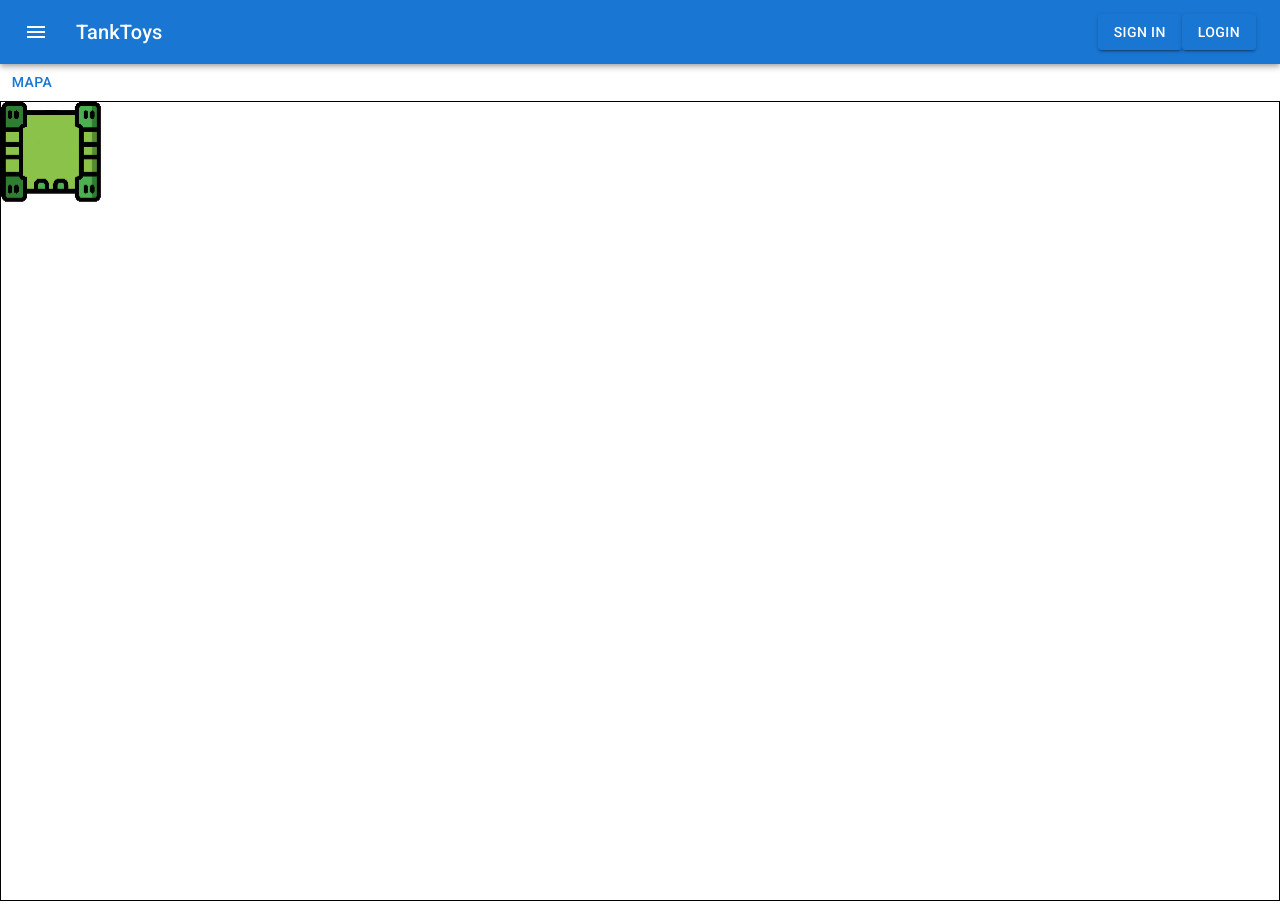
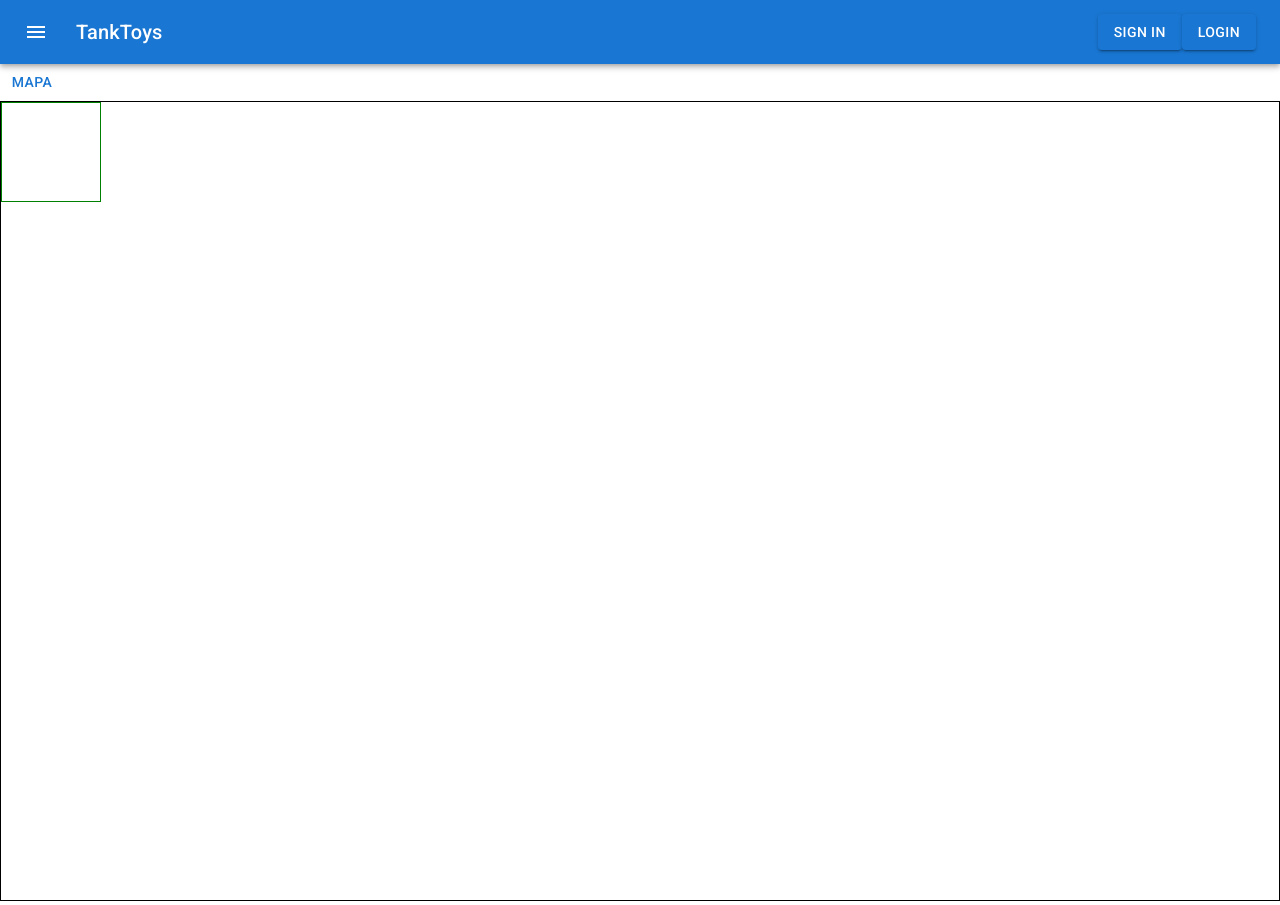
Before and after one commit to Erojase/TankToys, a Next.js app: page /game in a window 1280 px wide. Built offline with nearby package versions, Linux system fonts and the light colour scheme.

Commit message:
change canvas to general component paradigm

```diff
--- a/src/components/MainCanvas.tsx
+++ b/src/components/MainCanvas.tsx
@@ -1,15 +1,16 @@
 import React from "react";
 import { TankController } from "../controllers/TankController";
-import { tank } from "../pages/game";
 import { dimensions } from "../utils/utils";
 import { ImgCache } from "../models/Cache";
+import { Box } from "@mui/material";
+import TankComponent from "./Tank";
 
 export default function MainCanvas() {
     const [thisWindow, setThisWindow] = React.useState<dimensions>({
         height: 0,
         width: 0
       });
-    const canvasRef = React.useRef<HTMLCanvasElement>(null);
+    const ContainerRef = React.useRef(null);
 
     const [render, rerender] = React.useState(false);
 
@@ -20,57 +21,28 @@ export default function MainCanvas() {
             height: window.innerHeight,
             width: window.innerWidth
         })
-        let canvas = canvasRef?.current;
-        TankController.tank = tank;
-        let ctx = canvas?.getContext("2d");
-        ctx!.canvas.height = window.innerHeight; //or your desired height
-        ctx!.canvas.width = window.innerWidth
 
         keyboardHandler();
 
-
-        ctx!.fillStyle = "white";
-        ctx?.fillRect(0, 0, canvas!.width, canvas!.height);
-
-        paintTank(ctx!);
         return () => {}
     }, [render])
 
-    const paintTank = (ctx:CanvasRenderingContext2D) =>{
-        if (ImgCache.tanky == undefined) {
-            let img = new Image();
-            img.onload = () =>{
-                ctx.imageSmoothingEnabled = false;
-
-                ctx.save();
-                ctx.rotate(TankController.tank.rotation);
-                ctx.drawImage(img, 0, 0, img.width, img.height, tank.position.x, tank.position.y, 100, 100);
-                ctx.restore();
-            }
-            img.src = "/tanky-bot.png"
-            ImgCache.tanky = img;
-        } else {
-            ctx.imageSmoothingEnabled = false;
-
-            ctx.save();
-            ctx.translate(ctx.canvas.width/2, ctx.canvas.height/2);
-            ctx.rotate(TankController.tank.rotation*Math.PI/180);
-
-            ctx.drawImage(ImgCache.tanky, 0, 0, ImgCache.tanky.width,ImgCache.tanky.height, tank.position.x, tank.position.y, 100, 100)
-            ctx.restore();
-        }
-
-        //ctx.fillStyle = "red";
-        //ctx.fillRect(tank.position.x, tank.position.y, 10, 10);
-    }
 
     const keyboardHandler = () =>{
         document.addEventListener('keydown', (e) => TankController.Move(e), { once: true })
     }
 
     return (
-        <canvas style={{border: "1px solid black", height: thisWindow.height, width: thisWindow.width}}
-        ref={canvasRef}
-        ></canvas>
+        <Box style={{border: "1px solid black", height: thisWindow.height, width: thisWindow.width}}
+        ref={ContainerRef}
+        >
+
+        <TankComponent
+            heigth={100}
+            width={100}
+            position={TankController.tank.position}
+        />
+
+        </Box>
     )
 }
--- /dev/null
+++ b/src/components/Tank.tsx
@@ -0,0 +1,33 @@
+import { Box } from "@mui/material";
+import { Position } from "../models/Tank";
+import React from "react";
+
+
+interface TankComponentProps{
+    width: number;
+    heigth: number;
+    position: Position;
+}
+
+export default function TankComponent(props:TankComponentProps){
+
+
+    React.useEffect(() => {
+
+    }, [props])
+
+
+    return(
+        <Box sx={{
+            position: 'relative',
+            width: props.width,
+            height: props.heigth,
+            top: props.position.x,
+            left: props.position.y,
+
+
+            border: '1px solid green'}}>
+
+        </Box>
+    )
+}
--- a/src/controllers/TankController.tsx
+++ b/src/controllers/TankController.tsx
@@ -14,7 +14,7 @@ export class TankController {
 
 
 
-    private static _tank: Tank;
+    private static _tank: Tank = new Tank();
     public static get tank(): Tank {
         return this._tank;
     }
--- a/src/models/Tank.tsx
+++ b/src/models/Tank.tsx
@@ -14,7 +14,7 @@ export class Tank {
 
     public rotation: number = 0;
 
-    public speed = 1;
+    public speed = 10;
 
     constructor() {
 
```
